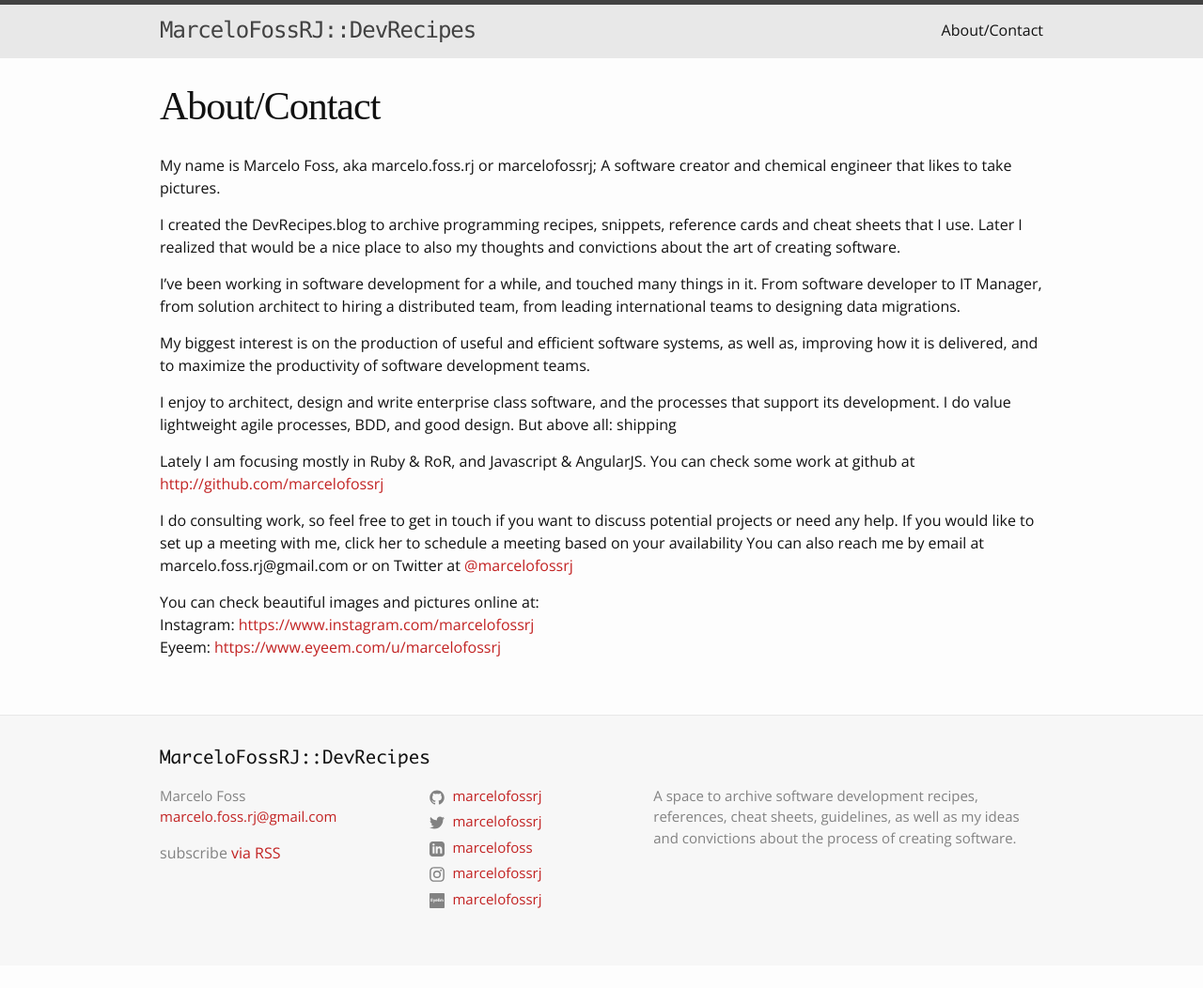
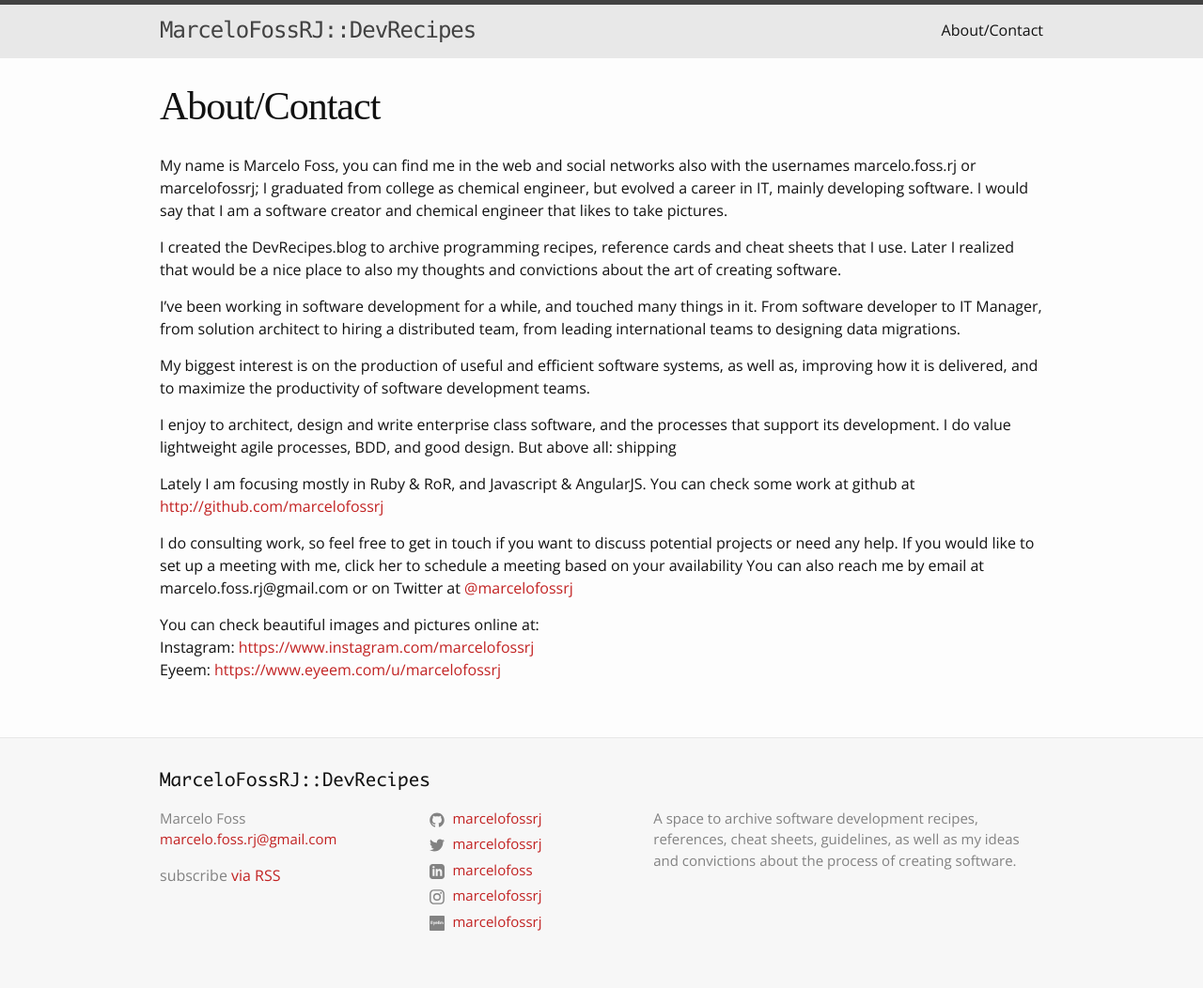
Before and after one commit to MarceloFossRJ/MarceloFossRJ.github.io, a Jekyll site: the page built from about.md, in a window 1280 px wide. Shown: the whole page at 94% size. Built offline with Jekyll 4.4.1, drawn with Linux system fonts in a browser that asks for light colours; some web fonts are replaced; before the commit the page ends 1028 px from its top, so only the background shows below that.

Commit message:
improve about

```diff
--- a/about.md
+++ b/about.md
@@ -4,10 +4,10 @@ title: About/Contact
 permalink: /about/
 ---
 
-My name is Marcelo Foss, aka marcelo.foss.rj or marcelofossrj;
-A software creator and chemical engineer that likes to take pictures.
+My name is Marcelo Foss, you can find me in the web and social networks also with the usernames marcelo.foss.rj or marcelofossrj;
+I graduated from college as chemical engineer, but evolved a career in IT, mainly developing software. I would say that I am a software creator and chemical engineer that likes to take pictures.
 
-I created the DevRecipes.blog to archive programming recipes, snippets, reference cards and cheat sheets that I use. Later I realized that would be a nice place to also my thoughts and convictions about the art of creating software.
+I created the DevRecipes.blog to archive programming recipes, reference cards and cheat sheets that I use. Later I realized that would be a nice place to also my thoughts and convictions about the art of creating software.
 
 I've been working in software development for a while, and touched many things in it.
 From software developer to IT Manager, from solution architect to hiring a distributed team, from leading international teams to designing data migrations.
```
